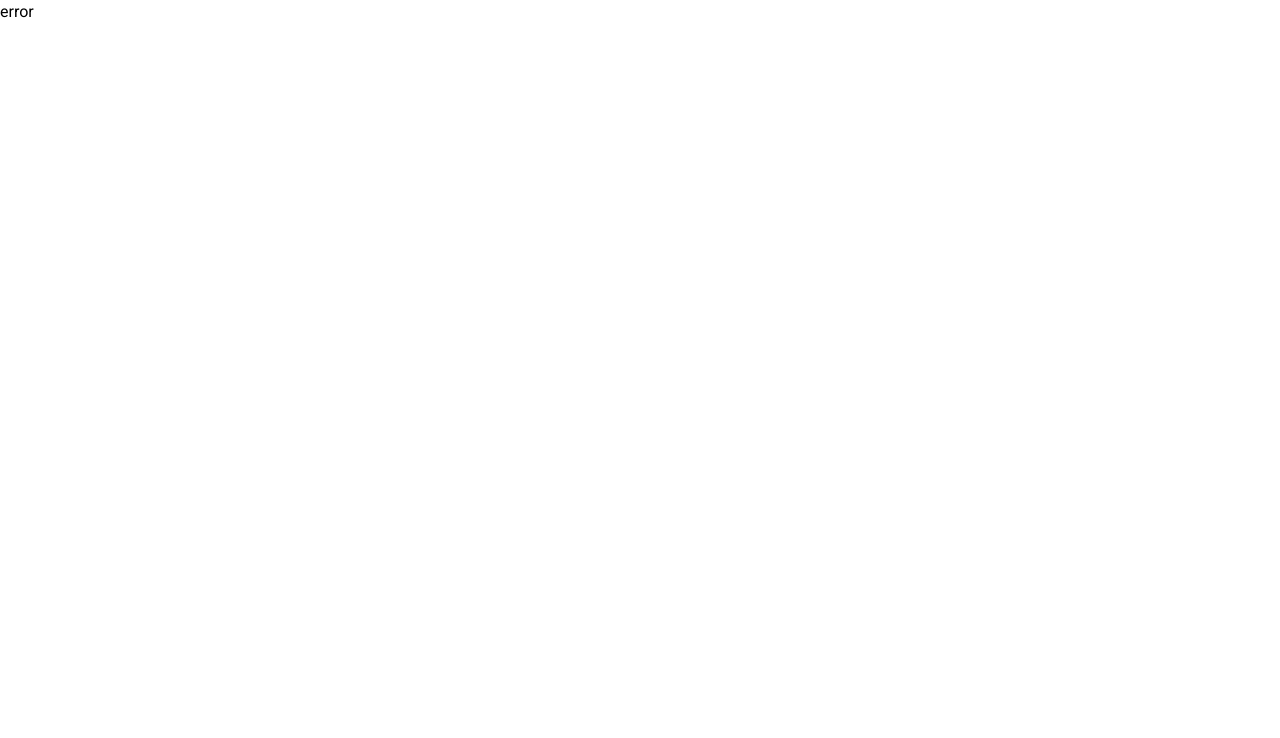
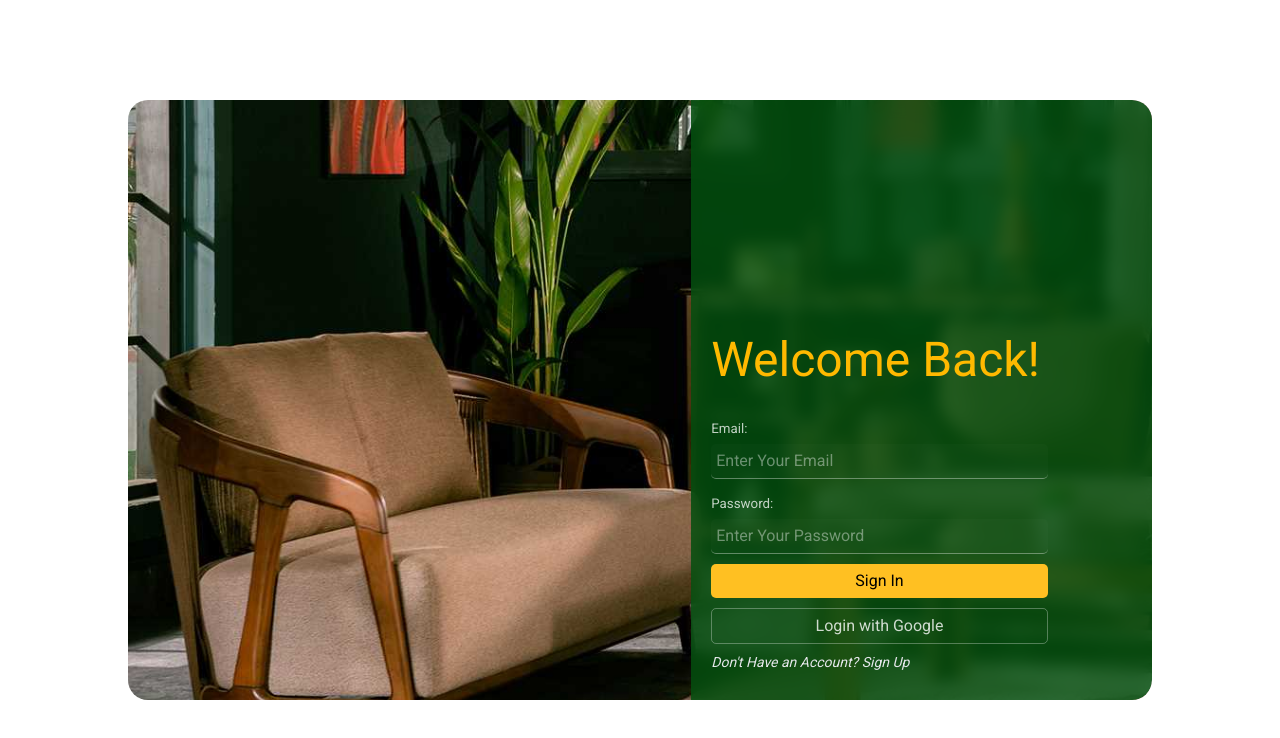
Before and after one commit to mohammad-aarif/Furnique-Client, a React (Vite) app: page /auth in a window 1280 px wide. Before the commit this address had no page. Shown: the top 738 px of the page. Built offline with nearby package versions, Linux system fonts and the light colour scheme.

Commit message:
SignUp and SignIn Page created!

```diff
--- /dev/null
+++ b/src/Pages/Authentication/Authentication.jsx
@@ -0,0 +1,16 @@
+import './authentication.css'
+import { Outlet } from 'react-router-dom';
+
+const Authentication = () => {
+    return (
+        <div className='flex justify-center h-screen items-center'>
+            <div className="auth-container">
+                <div className="auth">
+                    <Outlet />
+                </div>
+            </div>
+        </div>
+    );
+};
+
+export default Authentication;
--- /dev/null
+++ b/src/Pages/Authentication/SignIn.jsx
@@ -0,0 +1,27 @@
+import React from 'react';
+import { Link } from 'react-router-dom';
+
+const SignIn = () => {
+    return (
+        <div>
+            <h2 className='text-5xl py-5 font-medium text-amber-400'>Welcome Back!</h2>
+            <form className='auth-form'>
+
+                <div class="form-group">
+                    <label for="email">Email:</label>
+                    <input type="email" id="email" placeholder="Enter Your Email" />
+                </div>
+
+                <div class="form-group">
+                    <label for="password">Password:</label>
+                    <input type="password" id="password" placeholder="Enter Your Password" />
+                </div>
+                <input type="submit" name="password" value='Sign In' />
+            </form>
+            <button className='googleBtn'>Login with Google</button>
+            <p className='py-2 text-gray-200 text-sm italic'>Don't Have an Account? <Link to='/auth/sign-up'>Sign Up</Link></p>
+        </div>
+    );
+};
+
+export default SignIn;
--- /dev/null
+++ b/src/Pages/Authentication/SignUp.jsx
@@ -0,0 +1,31 @@
+import React from 'react';
+import { Link } from 'react-router-dom';
+
+const SignUp = () => {
+    return (
+        <div>
+            <h2 className='text-5xl py-5 font-medium text-amber-400'>Join Us Today!</h2>
+            <form className='auth-form'>
+                <div class="form-group">
+                    <label for="name">Full Name:</label>
+                    <input type="text" id="name" placeholder="Enter Your Name" />
+                </div>
+
+                <div class="form-group">
+                    <label for="email">Email:</label>
+                    <input type="email" id="email" placeholder="Enter Your Email" />
+                </div>
+
+                <div class="form-group">
+                    <label for="password">Password:</label>
+                    <input type="password" id="password" placeholder="Enter Your Password" />
+                </div>
+                <input type="submit" name="password" value='Sign Up' />
+            </form>
+            <button className='googleBtn'>Login with Google</button>
+            <p className='py-2 text-gray-200 text-sm italic'>Already Have an Account? <Link to='/auth'>Sign In</Link></p>
+        </div>
+    );
+};
+
+export default SignUp;
--- /dev/null
+++ b/src/Pages/Authentication/authentication.css
@@ -0,0 +1,60 @@
+.auth-container{
+    background-image: url('/src/assets/sofa.jpg');
+    background-size: cover;
+    background-position: center;
+    background-repeat: no-repeat;
+    height: 600px;
+    width: 80vw;
+    border-radius: 20px;
+    overflow: hidden;
+}
+.auth{
+    display: flex;
+    flex-direction: column;
+    justify-content: end;
+    height: 100%;
+    background: #03500fd4;
+    width: 45%;
+    float: right;
+    backdrop-filter: blur(8px);
+    padding: 20px;
+}
+.form-group input{
+    border-bottom: 1px solid rgba(255, 255, 255, 0.35);
+    width: 80%;
+    padding: 5px;
+    display: block;
+    border-radius: 5px;
+    color: rgba(255, 255, 255, 0.8);
+    background: #ffffff05;
+}
+.form-group label{
+    display: block;
+    font-size: smaller;
+    margin: 15px 0 5px 0;
+    color: #ffffffc1;
+}
+.auth input[type=submit]{
+    display: block;
+    width: 80%;
+    background:#ffc022;
+    border-radius: 5px;
+    padding: 5px 25px;
+    margin: 10px 0px;
+}
+.auth input[type=submit]:hover{
+    background:#ffaa00;
+
+}
+.googleBtn{
+    width: 80%;
+    color: rgba(255, 255, 255, 0.8);
+    border: 1px solid rgba(255, 255, 255, 0.3);
+    border-radius: 5px;
+    padding: 5px 25px;
+}
+.googleBtn:hover{
+    background:rgba(255, 255, 255, 0.5);
+    color: #000000;
+    backdrop-filter: blur(5px);
+}
--- a/src/Routes/Router.jsx
+++ b/src/Routes/Router.jsx
@@ -5,6 +5,9 @@ import Products from "../Pages/Products/Products";
 import Outlets from "../Pages/Outlets/Outlets";
 import ContactUs from "../Pages/Contact us/ContactUs";
 import Error from "../Pages/Error/Error";
+import Authentication from "../Pages/Authentication/Authentication";
+import SignIn from "../Pages/Authentication/SignIn";
+import SignUp from "../Pages/Authentication/SignUp";
 
 export const router = createBrowserRouter([
     {
@@ -30,4 +33,19 @@ export const router = createBrowserRouter([
             },
         ]
     },
+    {
+        path: '/auth',
+        element: <Authentication />,
+        errorElement: <Error />,
+        children: [
+           {
+            path: '',
+            element: <SignIn />
+           },
+           {
+            path: 'sign-up',
+            element: <SignUp />
+           },
+        ]
+    }
 ])
```
Lines whose indentation alone changed are shown as unchanged.
